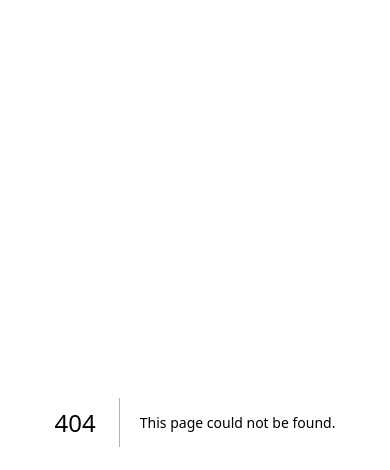
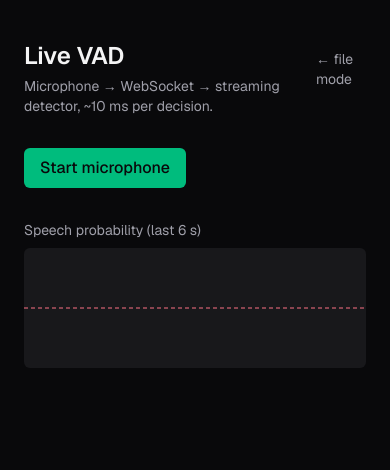
Before and after one commit to Sompalkar/vad-from-scratch, a Next.js app in the folder frontend/: page /live in a window 390 px wide. Before the commit this address had no page. Shown: the top 470 px of the page. Built offline with nearby package versions, Linux system fonts and the light colour scheme; no server answers.

Commit message:
Add live microphone page with streaming meter

```diff
--- /dev/null
+++ b/frontend/public/pcm-worklet.js
@@ -0,0 +1,27 @@
+/**
+ * AudioWorklet processor: forwards raw mono Float32 samples to the main
+ * thread in ~1024-sample chunks. Runs on the audio thread, so keep it tiny.
+ */
+class PcmForwarder extends AudioWorkletProcessor {
+  constructor() {
+    super();
+    this.chunk = new Float32Array(1024);
+    this.filled = 0;
+  }
+
+  process(inputs) {
+    const channel = inputs[0]?.[0];
+    if (!channel) return true;
+
+    for (let i = 0; i < channel.length; i++) {
+      this.chunk[this.filled++] = channel[i];
+      if (this.filled === this.chunk.length) {
+        this.port.postMessage(this.chunk.slice());
+        this.filled = 0;
+      }
+    }
+    return true;
+  }
+}
+
+registerProcessor("pcm-forwarder", PcmForwarder);
--- /dev/null
+++ b/frontend/src/app/live/page.tsx
@@ -0,0 +1,62 @@
+"use client";
+
+import Link from "next/link";
+import { LiveMeter } from "@/components/LiveMeter";
+import { useMicStream } from "@/hooks/useMicStream";
+
+const HISTORY = 600;
+
+export default function Live() {
+  const { frames, active, error, start, stop } = useMicStream();
+  const latest = frames.at(-1);
+  const speaking = latest?.speech ?? false;
+
+  return (
+    <main className="mx-auto flex w-full max-w-5xl flex-col gap-8 px-6 py-10">
+      <header className="flex items-baseline justify-between">
+        <div>
+          <h1 className="text-2xl font-semibold">Live VAD</h1>
+          <p className="mt-1 text-sm text-zinc-400">Microphone → WebSocket → streaming detector, ~10 ms per decision.</p>
+        </div>
+        <Link href="/" className="text-sm text-zinc-400 hover:text-zinc-200">
+          ← file mode
+        </Link>
+      </header>
+
+      <div className="flex items-center gap-4">
+        <button
+          type="button"
+          onClick={active ? stop : start}
+          className={`rounded-md px-4 py-2 font-medium ${
+            active ? "bg-rose-500 text-zinc-950" : "bg-emerald-500 text-zinc-950"
+          }`}
+        >
+          {active ? "Stop" : "Start microphone"}
+        </button>
+        {active && (
+          <div
+            className={`rounded-md px-4 py-2 font-mono text-lg transition-colors ${
+              speaking ? "bg-emerald-500/20 text-emerald-300" : "bg-zinc-800 text-zinc-500"
+            }`}
+          >
+            {speaking ? "SPEECH" : "silence"}
+          </div>
+        )}
+      </div>
+
+      {error && <div className="rounded-md border border-rose-900 bg-rose-950 p-3 text-sm text-rose-200">{error}</div>}
+
+      <section className="flex flex-col gap-2">
+        <div className="flex justify-between text-sm text-zinc-400">
+          <span>Speech probability (last 6 s)</span>
+          {latest && (
+            <span className="font-mono">
+              p={latest.score.toFixed(2)} · floor {latest.noiseFloorDb.toFixed(1)} dB
+            </span>
+          )}
+        </div>
+        <LiveMeter frames={frames} capacity={HISTORY} />
+      </section>
+    </main>
+  );
+}
--- a/frontend/src/app/page.tsx
+++ b/frontend/src/app/page.tsx
@@ -1,5 +1,6 @@
 "use client";
 
+import Link from "next/link";
 import { useEffect, useState } from "react";
 import { Controls } from "@/components/Controls";
 import { EnergyTrack } from "@/components/EnergyTrack";
@@ -86,11 +87,16 @@ export default function Home() {
 
   return (
     <main className="mx-auto flex w-full max-w-5xl flex-col gap-8 px-6 py-10">
-      <header>
-        <h1 className="text-2xl font-semibold">VAD from scratch</h1>
-        <p className="mt-1 text-sm text-zinc-400">
-          Voice activity detection in TypeScript — no ML libraries, no audio libraries.
-        </p>
+      <header className="flex items-baseline justify-between">
+        <div>
+          <h1 className="text-2xl font-semibold">VAD from scratch</h1>
+          <p className="mt-1 text-sm text-zinc-400">
+            Voice activity detection in TypeScript — no ML libraries, no audio libraries.
+          </p>
+        </div>
+        <Link href="/live" className="text-sm text-zinc-400 hover:text-zinc-200">
+          live mic mode →
+        </Link>
       </header>
 
       <Controls
--- /dev/null
+++ b/frontend/src/components/LiveMeter.tsx
@@ -0,0 +1,38 @@
+"use client";
+
+import { useCallback } from "react";
+import { useCanvas, type Draw } from "@/hooks/useCanvas";
+import type { LiveFrame } from "@/hooks/useMicStream";
+
+interface Props {
+  frames: LiveFrame[];
+  capacity: number;
+}
+
+const HEIGHT = 120;
+
+/** Scrolling strip of speech probability, newest frame on the right. */
+export function LiveMeter({ frames, capacity }: Props) {
+  const draw = useCallback<Draw>(
+    (ctx, width, height) => {
+      const barWidth = width / capacity;
+      const offset = capacity - frames.length;
+      for (let i = 0; i < frames.length; i++) {
+        const f = frames[i]!;
+        const barHeight = f.score * height;
+        ctx.fillStyle = f.speech ? "rgb(52, 211, 153)" : "rgb(82, 82, 91)";
+        ctx.fillRect((offset + i) * barWidth, height - barHeight, Math.max(1, barWidth), barHeight);
+      }
+      ctx.strokeStyle = "rgb(251, 113, 133)";
+      ctx.setLineDash([4, 3]);
+      ctx.beginPath();
+      ctx.moveTo(0, height / 2);
+      ctx.lineTo(width, height / 2);
+      ctx.stroke();
+    },
+    [frames, capacity],
+  );
+
+  const ref = useCanvas(draw, HEIGHT);
+  return <canvas ref={ref} className="w-full rounded-md bg-zinc-900" style={{ height: HEIGHT }} />;
+}
--- /dev/null
+++ b/frontend/src/hooks/useMicStream.ts
@@ -0,0 +1,82 @@
+"use client";
+
+import { useCallback, useEffect, useRef, useState } from "react";
+
+export interface LiveFrame {
+  time: number;
+  score: number;
+  speech: boolean;
+  noiseFloorDb: number;
+}
+
+const WS_URL = (process.env.NEXT_PUBLIC_API_URL ?? "http://localhost:4000").replace(/^http/, "ws") + "/stream";
+const SAMPLE_RATE = 16000;
+const HISTORY = 600; // frames kept for display (6 s at 10 ms hop)
+
+/**
+ * Captures the microphone, streams PCM to the backend over WebSocket, and
+ * keeps a rolling window of the frames it sends back.
+ */
+export function useMicStream() {
+  const [frames, setFrames] = useState<LiveFrame[]>([]);
+  const [active, setActive] = useState(false);
+  const [error, setError] = useState<string | null>(null);
+  const contextRef = useRef<AudioContext | null>(null);
+  const socketRef = useRef<WebSocket | null>(null);
+  const streamRef = useRef<MediaStream | null>(null);
+
+  const stop = useCallback(() => {
+    socketRef.current?.close();
+    streamRef.current?.getTracks().forEach((t) => t.stop());
+    void contextRef.current?.close();
+    socketRef.current = null;
+    streamRef.current = null;
+    contextRef.current = null;
+    setActive(false);
+  }, []);
+
+  useEffect(() => stop, [stop]);
+
+  const start = useCallback(async () => {
+    setError(null);
+    try {
+      const socket = new WebSocket(WS_URL);
+      await new Promise<void>((resolve, reject) => {
+        socket.onopen = () => resolve();
+        socket.onerror = () => reject(new Error("Could not reach backend WebSocket"));
+      });
+      socket.send(JSON.stringify({ type: "start", sampleRate: SAMPLE_RATE }));
+      socket.onmessage = (event) => {
+        const message = JSON.parse(event.data as string) as { type: string; frames?: LiveFrame[]; error?: string };
+        if (message.type === "frames" && message.frames) {
+          setFrames((prev) => [...prev, ...message.frames!].slice(-HISTORY));
+        } else if (message.type === "error") {
+          setError(message.error ?? "Stream error");
+        }
+      };
+
+      const stream = await navigator.mediaDevices.getUserMedia({
+        audio: { channelCount: 1, echoCancellation: true, noiseSuppression: false, autoGainControl: false },
+      });
+      const context = new AudioContext({ sampleRate: SAMPLE_RATE });
+      await context.audioWorklet.addModule("/pcm-worklet.js");
+      const source = context.createMediaStreamSource(stream);
+      const worklet = new AudioWorkletNode(context, "pcm-forwarder");
+      worklet.port.onmessage = (event: MessageEvent<Float32Array>) => {
+        if (socket.readyState === WebSocket.OPEN) socket.send(event.data.buffer);
+      };
+      source.connect(worklet);
+
+      socketRef.current = socket;
+      streamRef.current = stream;
+      contextRef.current = context;
+      setFrames([]);
+      setActive(true);
+    } catch (e) {
+      stop();
+      setError((e as Error).message);
+    }
+  }, [stop]);
+
+  return { frames, active, error, start, stop };
+}
```
Also changed, not shown: 1 other file (tests, documents, lock files or other folders).
